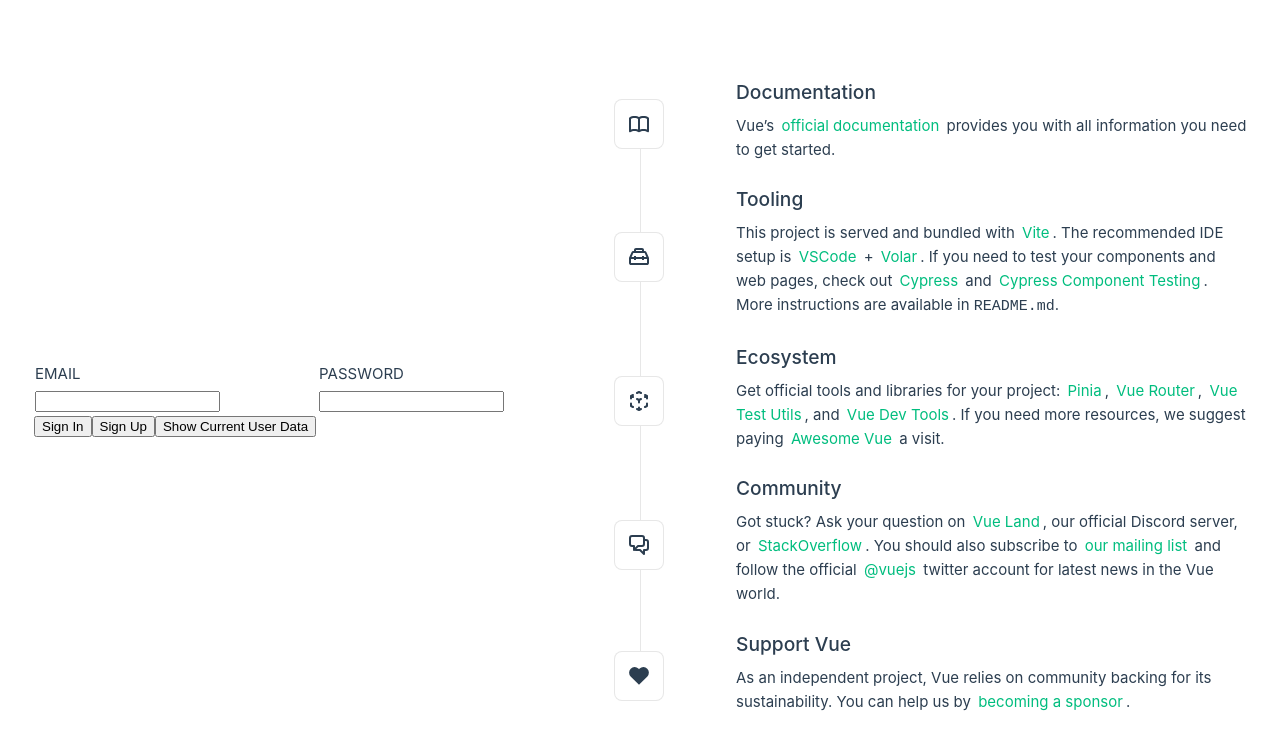
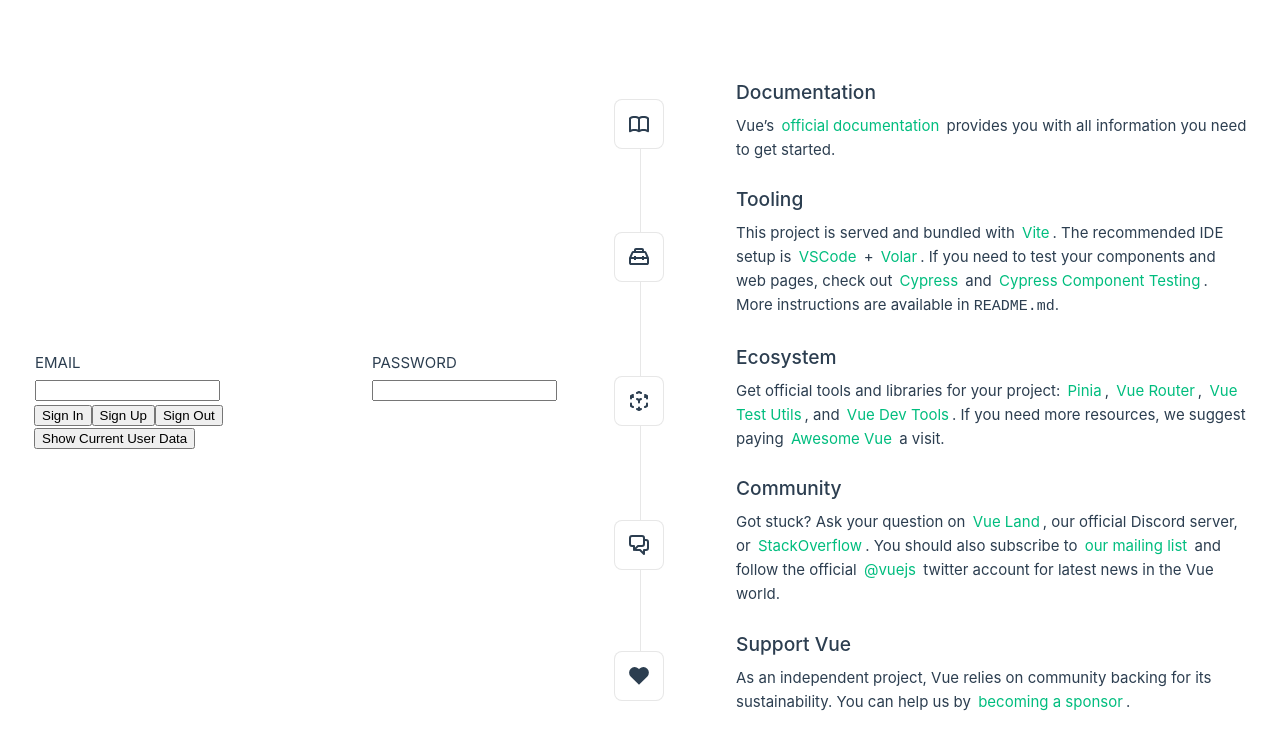
Before and after one commit to Incheat/test-firebase, a Vue app: page / in a window 1280 px wide. Shown: the top 750 px of the page. Built offline with nearby package versions, Linux system fonts and the light colour scheme.

Commit message:
add function

```diff
--- a/src/App.vue
+++ b/src/App.vue
@@ -1,12 +1,22 @@
 <script setup lang="ts">
 import HelloWorld from './components/HelloWorld.vue'
 import TheWelcome from './components/TheWelcome.vue'
-import { getAuth, signInWithEmailAndPassword, createUserWithEmailAndPassword } from "firebase/auth";
+import { getAuth, signInWithEmailAndPassword, createUserWithEmailAndPassword, signOut } from "firebase/auth";
 import { ref } from "vue"
 
 const auth = getAuth();
 const account = ref("");
 const pwd = ref("");
+
+function logout() {
+  signOut(auth).then(() => {
+    // Sign-out successful.
+    window.alert("Logout Successed");
+  }).catch((error) => {
+    // An error happened.
+    window.alert("Logout failed");
+  });
+}
 
 
 function login() {
@@ -82,6 +92,7 @@
       <tr>
         <button @click="login">Sign In</button>
         <button @click="create">Sign Up</button>
+        <button @click="logout">Sign Out</button>
         <button @click="showCurrentUserData">Show Current User Data</button>
       </tr>
     </table>
```
